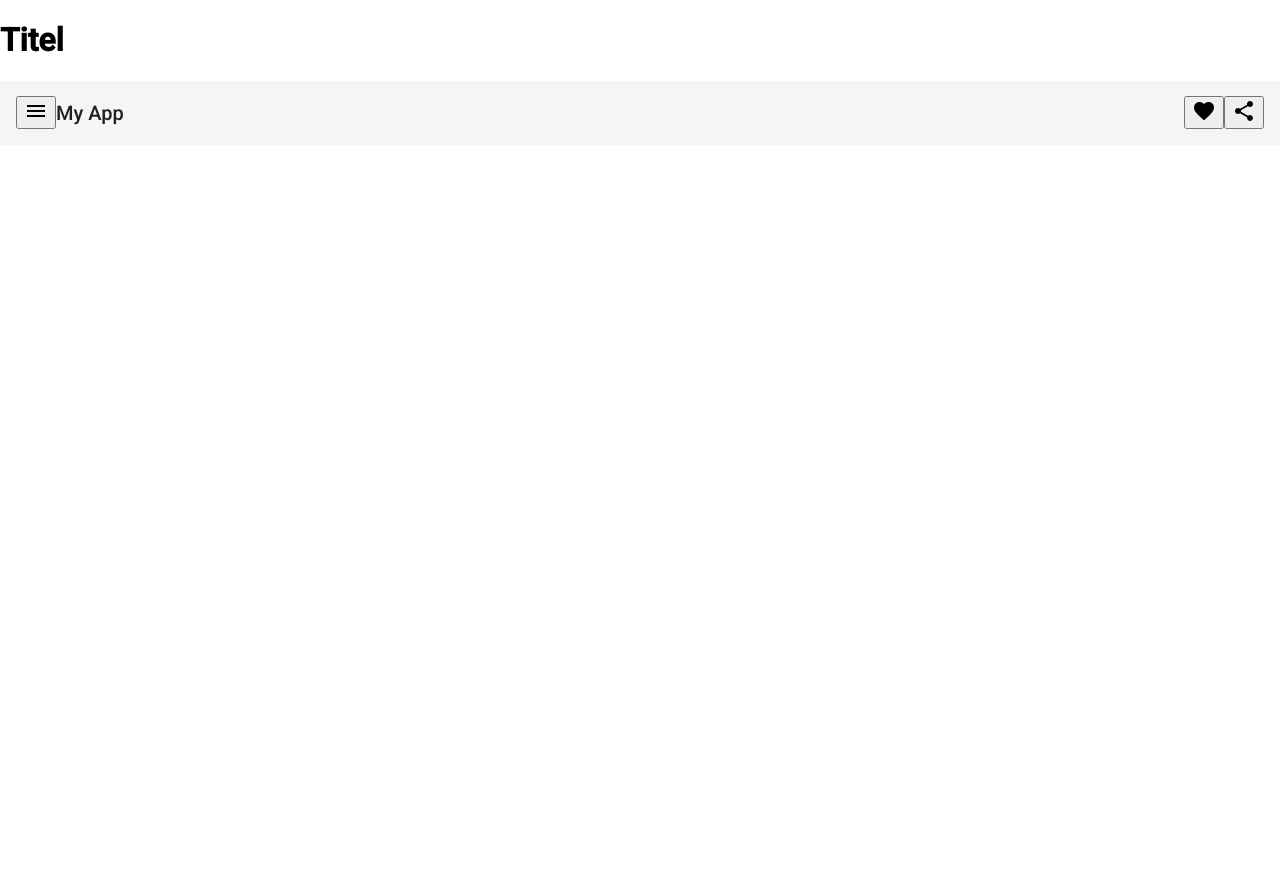
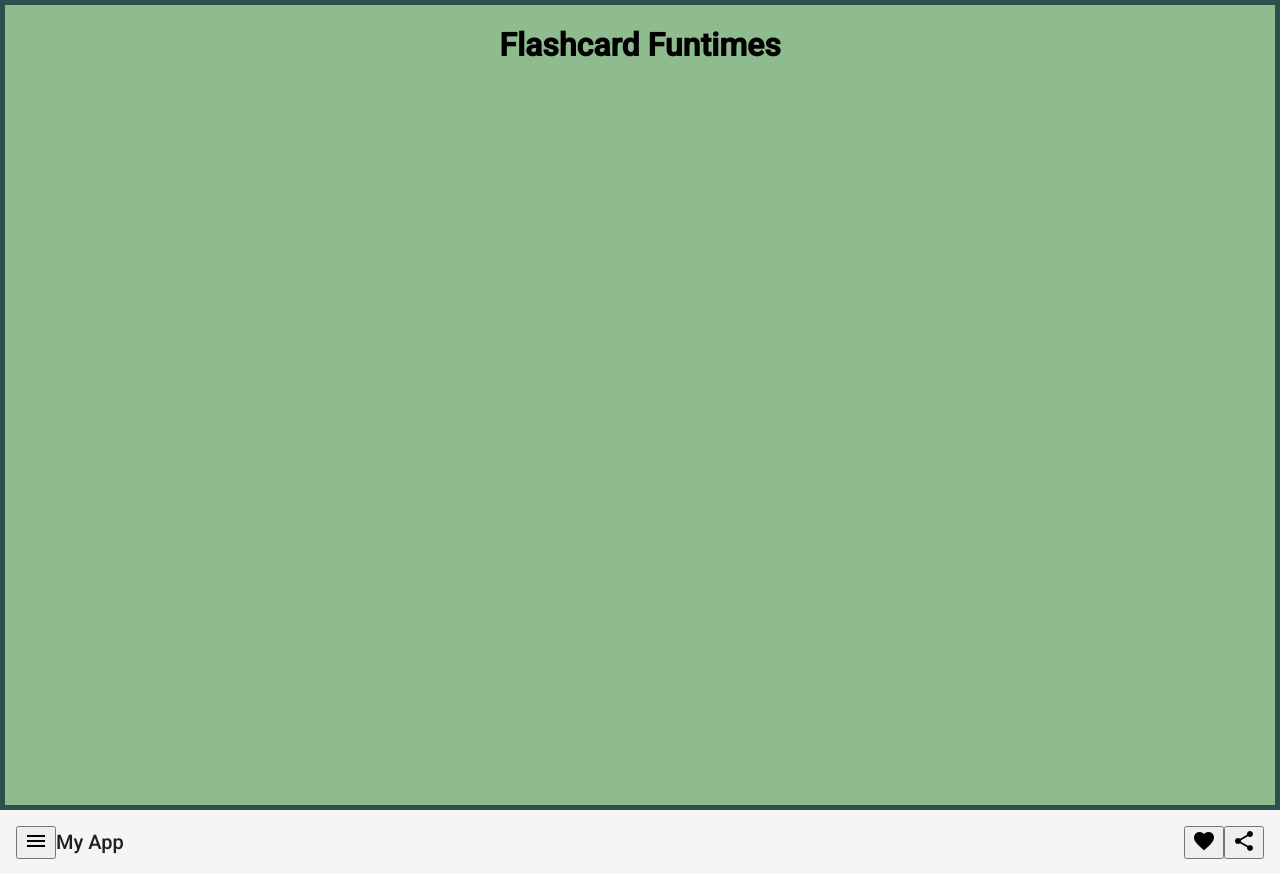
Before and after one commit to AlbinSverreson/EDAF90-Project, an Angular app: page / in a window 1280 px wide. Before the commit the page ends 821 px from the top, so only its background shows below. Built offline with nearby package versions, Linux system fonts and the light colour scheme.

Commit message:
La till css-grejjer för att det ska bli lite snyyggare

```diff
--- a/src/app/app.component.css
+++ b/src/app/app.component.css
@@ -0,0 +1,6 @@
+body {
+    color: black;
+    background-color: darkseagreen;
+    text-align: center;
+    border: 5px solid darkslategrey;
+}
--- a/src/app/app.component.html
+++ b/src/app/app.component.html
@@ -1,2 +1,6 @@
-<h1>Titel</h1>
-<app-menu-bar></app-menu-bar>
+
+<body>
+  <h1 text-align: center>Flashcard Funtimes</h1>
+</body>
+
+<app-menu-bar ></app-menu-bar>
```
